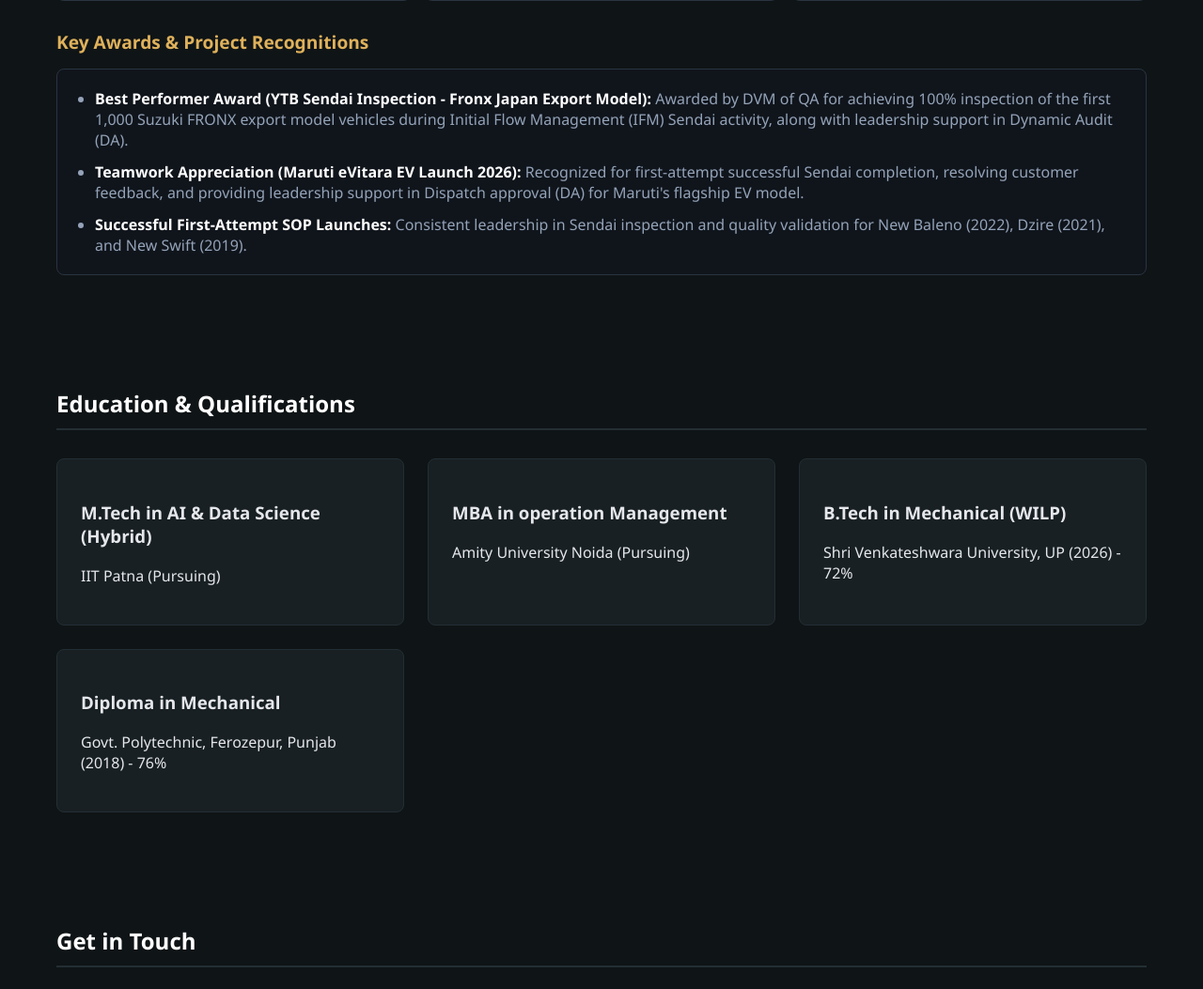
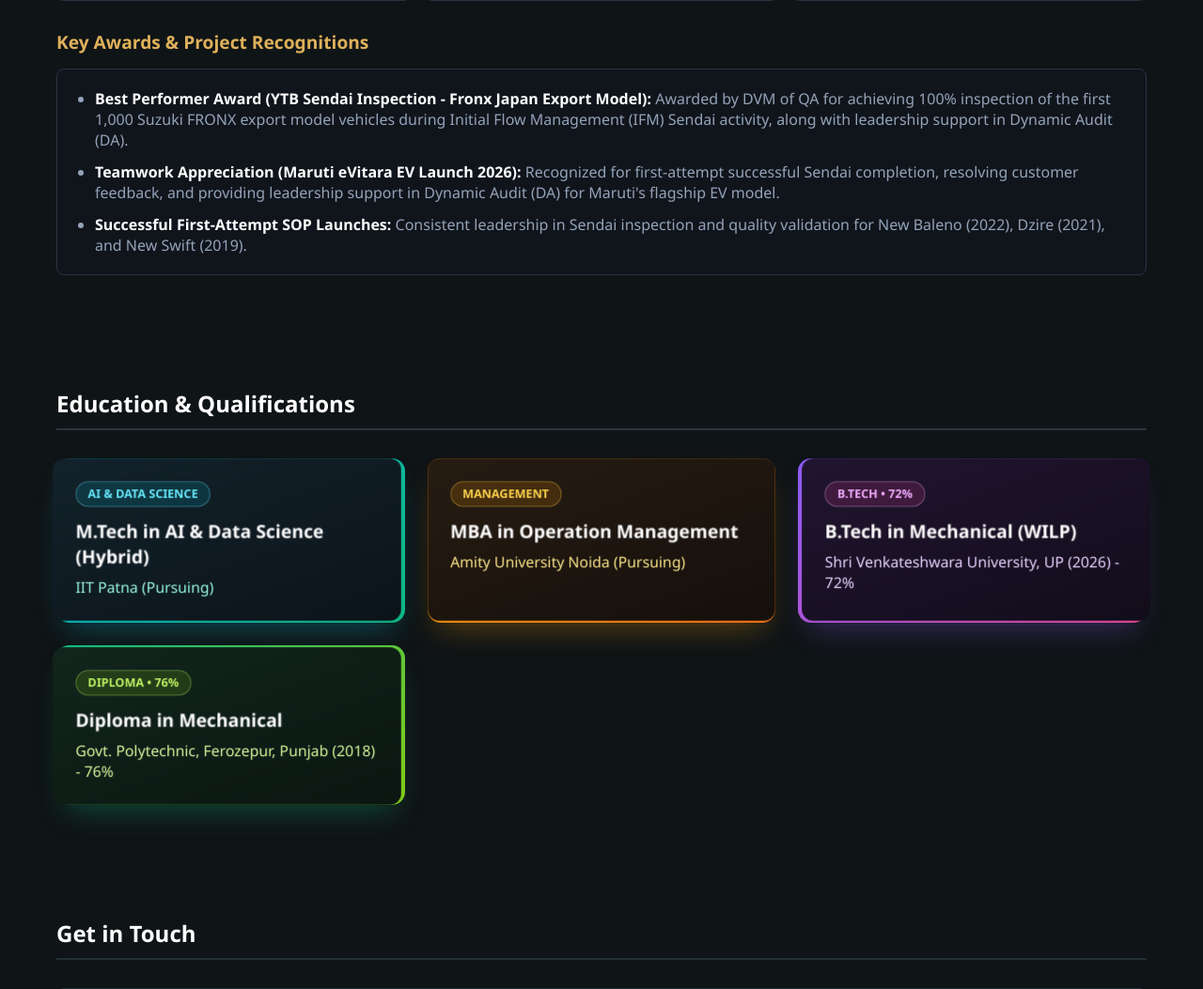
Before and after one commit to pushkarlove/bikash-kushwaha, a Flask app: page / in a window 1280 px wide. Shown: the part 3354-4407 px from the top of the page at 94% size. Run offline with Flask 3, Linux system fonts and the light colour scheme.

Commit message:
Update index.html

```diff
--- a/templates/index.html
+++ b/templates/index.html
@@ -134,7 +134,7 @@
                 <span class="skill-pill">8D Methodology</span>
                 <span class="skill-pill">Poka-Yoke</span>
                 <span class="skill-pill">Corrective and Preventive Actions (CAPA)</span>
-                <span class="skill-pill">3D ATOS Scanning</span>
+                <span class="skill-pill">3D ATOS Scanning for Analysis</span>
             </div>
         </div>
 
@@ -147,7 +147,7 @@
                 <span class="skill-pill">APQP</span>
                 <span class="skill-pill">PPAP</span>
                 <span class="skill-pill">Control Plans</span>
-                <span class="skill-pill">OPS</span>
+                <span class="skill-pill">Standard Operating Procedures (SOPs)</span>
             </div>
         </div>
 
@@ -287,7 +287,7 @@
                     </li>
                     <li>
                         <strong style="color: #ffffff;">Teamwork Appreciation (Maruti eVitara EV Launch 2026):</strong>
-                        Recognized for first-attempt successful Sendai completion, resolving customer feedback, and providing leadership support in Dispatch approval (DA) for Maruti's flagship EV model.
+                        Recognized for first-attempt successful Sendai completion, resolving customer feedback, and providing leadership support in Dynamic Audit (DA) for Maruti's flagship EV model.
                     </li>
                     <li>
                         <strong style="color: #ffffff;">Successful First-Attempt SOP Launches:</strong>
@@ -298,28 +298,102 @@
         </div>
     </section>
 
-    <!-- Education Section -->
-    <section id="education">
-        <h2>Education &amp; Qualifications</h2>
-        <div class="skills-grid">
-            <div class="skill-box">
-                <h3>M.Tech in AI &amp; Data Science (Hybrid)</h3>
-                <p>IIT Patna (Pursuing)</p>
-            </div>
-            <div class="skill-box">
-                 <h3>MBA in operation Management</h3>
-                <p>Amity University Noida (Pursuing)</p>
-            </div>
-            <div class="skill-box">
-                <h3>B.Tech in Mechanical (WILP)</h3>
-                <p>Shri Venkateshwara University, UP (2026) - 72%</p>
-            </div>
-            <div class="skill-box">
-                <h3>Diploma in Mechanical</h3>
-                <p>Govt. Polytechnic, Ferozepur, Punjab (2018) - 76%</p>
+    <!-- Colorful 3D Education & Qualifications Section (HTML + Inline Styles + JS) -->
+<section id="education" style="padding: 50px 60px; max-width: 1200px; margin: 0 auto;">
+    <h2 style="color: #ffffff; border-bottom: 2px solid #2a3441; padding-bottom: 10px; margin-bottom: 30px;">
+        Education &amp; Qualifications
+    </h2>
+
+    <div id="edu-3d-grid" style="display: grid; grid-template-columns: repeat(auto-fit, minmax(280px, 1fr)); gap: 24px; perspective: 1200px;">
+
+        <!-- Card 1: M.Tech (Cyan / Emerald 3D) -->
+        <div class="edu-3d-card" style="position: relative; border-radius: 14px; padding: 2px; background: linear-gradient(135deg, #06b6d4, #10b981); box-shadow: 0 16px 32px -12px rgba(6, 182, 212, 0.35); transform-style: preserve-3d; transition: transform 0.25s ease-out, box-shadow 0.25s ease-out;">
+            <div style="background: linear-gradient(160deg, #13222b, #0c141a); border-radius: 12px; padding: 24px; height: 100%; box-sizing: border-box; transform: translateZ(12px);">
+                <span style="display: inline-block; padding: 4px 12px; border-radius: 999px; font-size: 0.78rem; font-weight: 700; color: #67e8f9; background: rgba(6, 182, 212, 0.16); border: 1px solid rgba(103, 232, 249, 0.35); margin-bottom: 12px;">
+                    AI &amp; DATA SCIENCE
+                </span>
+                <h3 style="color: #ffffff; font-size: 1.2rem; margin: 0 0 8px 0; transform: translateZ(20px);">
+                    M.Tech in AI &amp; Data Science (Hybrid)
+                </h3>
+                <p style="color: #99f6e4; margin: 0; font-size: 0.98rem;">
+                    IIT Patna (Pursuing)
+                </p>
             </div>
         </div>
-    </section>
+
+        <!-- Card 2: MBA (Amber / Orange 3D) -->
+        <div class="edu-3d-card" style="position: relative; border-radius: 14px; padding: 2px; background: linear-gradient(135deg, #f59e0b, #f97316); box-shadow: 0 16px 32px -12px rgba(245, 158, 11, 0.35); transform-style: preserve-3d; transition: transform 0.25s ease-out, box-shadow 0.25s ease-out;">
+            <div style="background: linear-gradient(160deg, #271c12, #15100c); border-radius: 12px; padding: 24px; height: 100%; box-sizing: border-box; transform: translateZ(12px);">
+                <span style="display: inline-block; padding: 4px 12px; border-radius: 999px; font-size: 0.78rem; font-weight: 700; color: #fcd34d; background: rgba(245, 158, 11, 0.16); border: 1px solid rgba(252, 211, 77, 0.35); margin-bottom: 12px;">
+                    MANAGEMENT
+                </span>
+                <h3 style="color: #ffffff; font-size: 1.2rem; margin: 0 0 8px 0; transform: translateZ(20px);">
+                    MBA in Operation Management
+                </h3>
+                <p style="color: #fde68a; margin: 0; font-size: 0.98rem;">
+                    Amity University Noida (Pursuing)
+                </p>
+            </div>
+        </div>
+
+        <!-- Card 3: B.Tech (Violet / Pink 3D) -->
+        <div class="edu-3d-card" style="position: relative; border-radius: 14px; padding: 2px; background: linear-gradient(135deg, #8b5cf6, #ec4899); box-shadow: 0 16px 32px -12px rgba(139, 92, 246, 0.35); transform-style: preserve-3d; transition: transform 0.25s ease-out, box-shadow 0.25s ease-out;">
+            <div style="background: linear-gradient(160deg, #211530, #120d1b); border-radius: 12px; padding: 24px; height: 100%; box-sizing: border-box; transform: translateZ(12px);">
+                <span style="display: inline-block; padding: 4px 12px; border-radius: 999px; font-size: 0.78rem; font-weight: 700; color: #f0abfc; background: rgba(236, 72, 153, 0.16); border: 1px solid rgba(240, 171, 252, 0.35); margin-bottom: 12px;">
+                    B.TECH • 72%
+                </span>
+                <h3 style="color: #ffffff; font-size: 1.2rem; margin: 0 0 8px 0; transform: translateZ(20px);">
+                    B.Tech in Mechanical (WILP)
+                </h3>
+                <p style="color: #e9d5ff; margin: 0; font-size: 0.98rem;">
+                    Shri Venkateshwara University, UP (2026) - 72%
+                </p>
+            </div>
+        </div>
+
+        <!-- Card 4: Diploma (Emerald / Lime 3D) -->
+        <div class="edu-3d-card" style="position: relative; border-radius: 14px; padding: 2px; background: linear-gradient(135deg, #10b981, #84cc16); box-shadow: 0 16px 32px -12px rgba(16, 185, 129, 0.35); transform-style: preserve-3d; transition: transform 0.25s ease-out, box-shadow 0.25s ease-out;">
+            <div style="background: linear-gradient(160deg, #12261d, #0b1611); border-radius: 12px; padding: 24px; height: 100%; box-sizing: border-box; transform: translateZ(12px);">
+                <span style="display: inline-block; padding: 4px 12px; border-radius: 999px; font-size: 0.78rem; font-weight: 700; color: #bef264; background: rgba(132, 204, 22, 0.16); border: 1px solid rgba(190, 242, 100, 0.35); margin-bottom: 12px;">
+                    DIPLOMA • 76%
+                </span>
+                <h3 style="color: #ffffff; font-size: 1.2rem; margin: 0 0 8px 0; transform: translateZ(20px);">
+                    Diploma in Mechanical
+                </h3>
+                <p style="color: #d9f99d; margin: 0; font-size: 0.98rem;">
+                    Govt. Polytechnic, Ferozepur, Punjab (2018) - 76%
+                </p>
+            </div>
+        </div>
+
+    </div>
+</section>
+
+<!-- Interactive 3D Mouse Tilt Script -->
+<script>
+    document.querySelectorAll('.edu-3d-card').forEach(function (card) {
+        card.addEventListener('mousemove', function (e) {
+            const rect = card.getBoundingClientRect();
+            const x = e.clientX - rect.left;
+            const y = e.clientY - rect.top;
+            const centerX = rect.width / 2;
+            const centerY = rect.height / 2;
+
+            const rotateY = ((x - centerX) / centerX) * 10;
+            const rotateX = ((centerY - y) / centerY) * 10;
+
+            card.style.transition = 'transform 0.08s ease-out, box-shadow 0.08s ease-out';
+            card.style.transform = `perspective(1000px) rotateX(${rotateX.toFixed(2)}deg) rotateY(${rotateY.toFixed(2)}deg) scale3d(1.03, 1.03, 1.03)`;
+            card.style.boxShadow = `0 24px 44px -10px rgba(0, 0, 0, 0.75)`;
+        });
+
+        card.addEventListener('mouseleave', function () {
+            card.style.transition = 'transform 0.35s ease-out, box-shadow 0.35s ease-out';
+            card.style.transform = 'perspective(1000px) rotateX(0deg) rotateY(0deg) scale3d(1, 1, 1)';
+            card.style.boxShadow = '0 16px 32px -12px rgba(0, 0, 0, 0.45)';
+        });
+    });
+</script>
 
     <!-- Contact Section -->
     <section id="contact">
```
